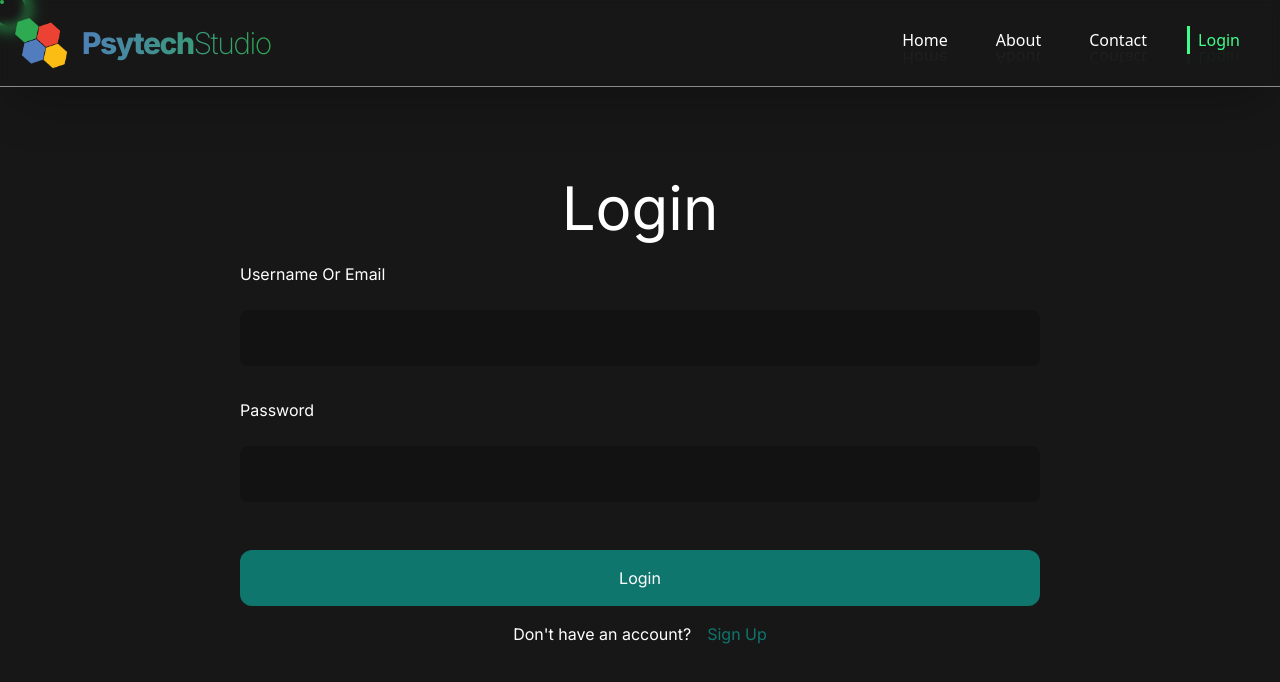
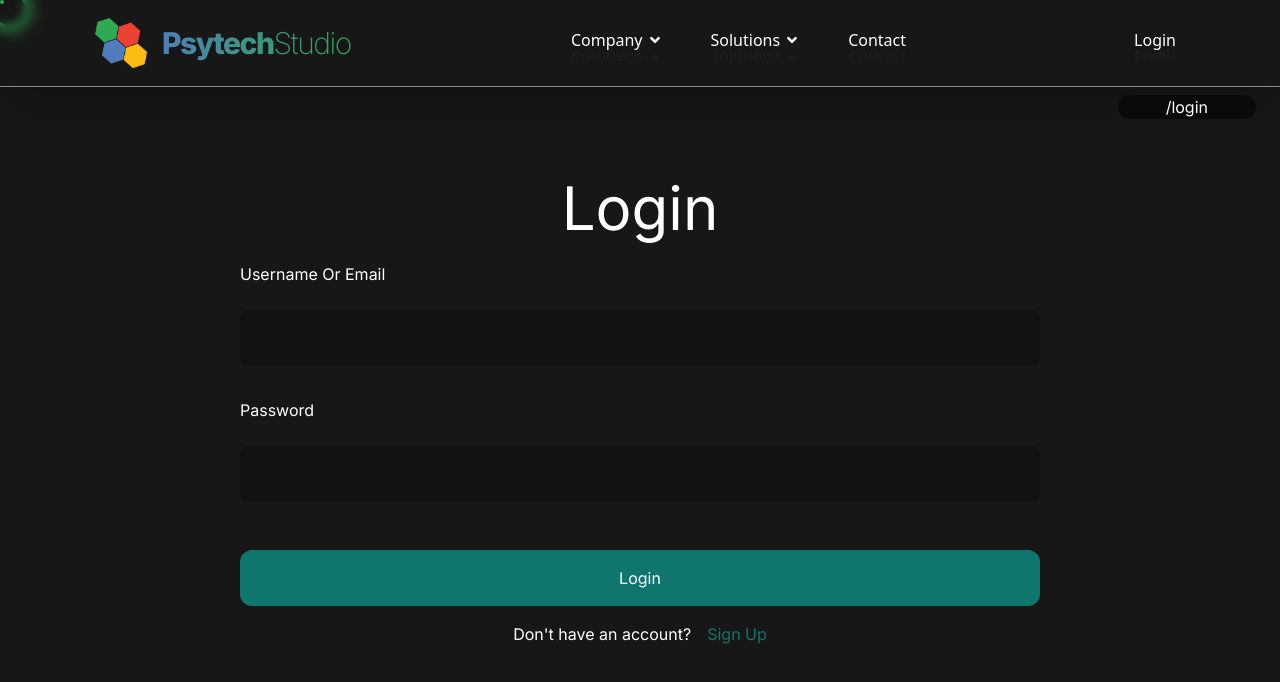
Before and after one commit to christiaan-fourie/psytech, a Next.js app: page /login in a window 1280 px wide. Shown: the top 682 px of the page. Built offline with nearby package versions, Linux system fonts and the light colour scheme.

Commit message:
Update Header.jsx

```diff
--- a/components/Header/Header.jsx
+++ b/components/Header/Header.jsx
@@ -4,28 +4,114 @@ import Image from 'next/image'
 import Link from 'next/link'
 import { useState, useEffect } from 'react'
 
+// Import Loader
+import Loader from '@/components/Loader'
+
+import { FaAngleDown, FaAngleUp, FaArrowCircleLeft, FaArrowAltCircleLeft } from 'react-icons/fa'
+
 function Header() {
+    // The Submenu Style
+    const submenuStyle = (
+        'flex flex-col md:w-1/5 md:fixed rounded-md bg-neutral-800 bg-opacity-90 glassLight z-50 md:px-6 md:py-2 mt-4'
+    )
 
     const [showMenu, setShowMenu] = useState(false)
     const [isLoggedin, setIsLoggedin] = useState(false);
     // Active Page
     const [activePage, setActivePage] = useState('')
+    const [loading, setLoading] = useState(true)
 
-    // useEffect When the page gets loaded, check the URL and set the active page
+    // useEffect When the page gets loaded, check the URL and set the active page & If you click outside the menu, close it
     useEffect(() => {
-        // Remove the '/' from the URL
-        if (window.location.pathname === '/') {
-            setActivePage('home')
-        } else {
-            const url = window.location.pathname.replace('/', '')
-            setActivePage(url)
+        setActivePage(window.location.pathname)
+        setLoading(false)
+    }, [])
+
+    // When any of the menu items are clicked set loading to true
+    const menuClicked = (clickedPage) => {
+        // Check if it is the same page
+        if (clickedPage === activePage) {
+            // If it is the same page, set loading to false
+            setLoading(false)
+        }else{
+            setLoading(true)
+            // Set the active page
+            setActivePage(clickedPage)
         }
-    }, [])
+    }
+
+
+    // The Company Dropdown Menu
+    const [companyDropdownState, setCompanyDropdownState] = useState(false)
+    // Function to Toggle the Company Dropdown Menu
+    const toggleCompanyDropdownState = () => {
+        setCompanyDropdownState(!companyDropdownState)
+        // Also close the Solutions Dropdown Menu
+        setSolutionsDropdownState(false)
+    }
+    const companyDropdown = (
+        <div className={submenuStyle}>
+            <div>
+                <Link href='/company/about' onClick={(e) => menuClicked('/company/about')} className={`${activePage === '/company/about' ? 'neonButton active' : 'neonButton'}`}>
+                    About Us
+                </Link>
+                <Link href='/company/careers' onClick={(e) => menuClicked('/company/careers')} className={`${activePage === '/company/careers' ? 'neonButton active' : 'neonButton'}`}>
+                    Careers
+                </Link>
+                {/* Investor Equity Opportunities */}
+                <Link href='/company/investor-oppertunities' onClick={(e) => menuClicked('/company/investor-oppertunities')} className={`${activePage === '/company/investor-oppertunities' ? 'neonButton active' : 'neonButton'}`}>
+                    Investor Opportunities
+                </Link>
+                {/* Partners */}
+                <Link href='/company/partners' onClick={(e) => menuClicked('/company/partners')} className={`${activePage === '/company/partners' ? 'neonButton active' : 'neonButton'}`}>
+                    Partners
+                </Link>
+            </div>
+        </div>
+    )
+
+    // The Solutions Dropdown Menu
+    const [solutionsDropdownState, setSolutionsDropdownState] = useState(false)
+    // Function to Toggle the Solutions Dropdown Menu
+    const toggleSolutionsDropdownState = () => {
+        setSolutionsDropdownState(!solutionsDropdownState)
+        // Also close the Company Dropdown Menu
+        setCompanyDropdownState(false)
+    }
+    const solutionsDropdown = (
+        <div className={submenuStyle}>
+            {/* Includes Presence, Growth and Business Inteligence */}
+            <div>
+                <Link onClick={(e) => menuClicked('/solutions/packages')} href='/solutions/packages'  className={`${activePage === '/solutions/packages' ? 'neonButton active' : 'neonButton'}`}>
+                    Packages
+                </Link>
+                {/* Custom Software Development */}
+                <Link href='/solutions/custom-software' onClick={(e) => menuClicked('/solutions/custom-software')} className={`${activePage === '/solutions/custom-software' ? 'neonButton active' : 'neonButton'}`}>
+                    Custom Software
+                </Link>
+                {/* Security Services */}
+                <Link href='/solutions/security' onClick={(e) => menuClicked('/solutions/security')} className={`${activePage === '/solutions/security' ? 'neonButton active' : 'neonButton'}`}>
+                    Security Services
+                </Link>
+                {/* Data Analytics & Insights */}
+                {/* <Link href='/solutions/data-analytics' onClick={(e) => menuClicked('data-analytics-and-insights')} className={`${activePage === 'data-analytics-and-insights' ? 'neonButton active' : 'neonButton'}`}>
+                    Data Analytics & Insights
+                </Link> */}
+
+
+
+
+
+            </div>
+        </div>
+    )
 
 
   return (
     <div className='fixed top-0 w-full backdrop-blur-sm shadow-2xl z-50'>
-        <div className='flex justify-between px-4 items-center w-full py-4 border-b border-white border-opacity-50 overflow-hidden'>
+        {/* Loader */}
+        {loading ? <Loader /> : null}
+        <div className='flex justify-between md:px-14 lg:px-24 items-center w-full py-4 border-b border-white border-opacity-50 overflow-hidden'>
                 {/* Dim the page */}
                 <div className='flex items-center'>
                     <Image
@@ -44,33 +130,24 @@ function Header() {
                     <div className={`${showMenu ? 'absolute h-[100vh] glass bg-opacity-90 w-1/3 left-0 top-0 z-40' : 'hidden'} md:flex`}>
                         <ul className={`${showMenu ? 'flex-col' : 'flex-row'} flex justify-end `}>
                             <li className="px-4 py-2 transition-all duration-300">
-                                <Link href='/' onClick={(e) => setActivePage('home')} className={`${activePage === 'home' ? 'neonButton active' : 'neonButton'}`}>
+                                <button onClick={(e) => toggleCompanyDropdownState()} className='neonButton'>
                                     <span></span>
-                                    Home
-                                </Link>
+                                    <div className='flex items-center gap-1'>Company {companyDropdownState? <FaAngleUp /> : <FaAngleDown /> } </div>
+                                </button>
+                                {companyDropdownState ? companyDropdown : null}
                             </li>
                             <li className="px-4 py-2 transition-all duration-300">
-                                <Link href='/about' onClick={(e) => setActivePage('about')} className={`${activePage === 'about' ? 'neonButton active' : 'neonButton'}`}>
+                                <button onClick={(e) => toggleSolutionsDropdownState()} className='neonButton'>
                                     <span></span>
-                                    About
-                                </Link>
+                                    <div className='flex items-center gap-1'>Solutions {solutionsDropdownState? <FaAngleUp /> : <FaAngleDown /> } </div>
+                                </button>
+                                {solutionsDropdownState ? solutionsDropdown : null}
                             </li>
                             <li className="px-4 py-2 transition-all duration-300">
-                                <Link href='/contact' onClick={(e) => setActivePage('contact')} className={`${activePage === 'contact' ? 'neonButton active' : 'neonButton'}`}>
+                                <Link href='/contact' onClick={(e) => menuClicked('/contact')} className={`${activePage === '/contact' ? 'neonButton active' : 'neonButton'}`}>
                                     <span></span>
                                     Contact
                                 </Link>
-                            </li>
-                            <li className="px-4 py-2 transition-all duration-300">
-                                {isLoggedin ?
-                                    // <ProfileICon />
-                                    <h1>Icon</h1>
-                                    :
-                                    <Link href='/login' onClick={(e) => setActivePage('login')} className={`${activePage === 'login' ? 'neonButton active' : 'neonButton'}`}>
-                                        <span></span>
-                                        Login
-                                    </Link>
-                                }
                             </li>
                         </ul>
                     </div>
@@ -112,7 +189,24 @@ function Header() {
                         </svg>
                     )}
                 </div>
+                <div className='hidden md:block'>
+                    {isLoggedin ?
+                        // <ProfileICon />
+                        <h1>Icon</h1>
+                        :
+                        <Link href='/login' onClick={(e) => setActivePage('login')} className={`${activePage === 'login' ? 'active neonButton' : 'neonButton'}`}>
+                            <span></span>
+                            Login
+                        </Link>
+                    }
+                </div>
         </div>
+        <div className='hidden lg:block absolute mr-6 mt-2 rounded-full bg-neutral-950 right-0 px-12'>
+            <div className='flex flex-row items-center gap-2'>
+                {activePage}
+            </div>
+        </div>
+
     </div>
 
   )
```
